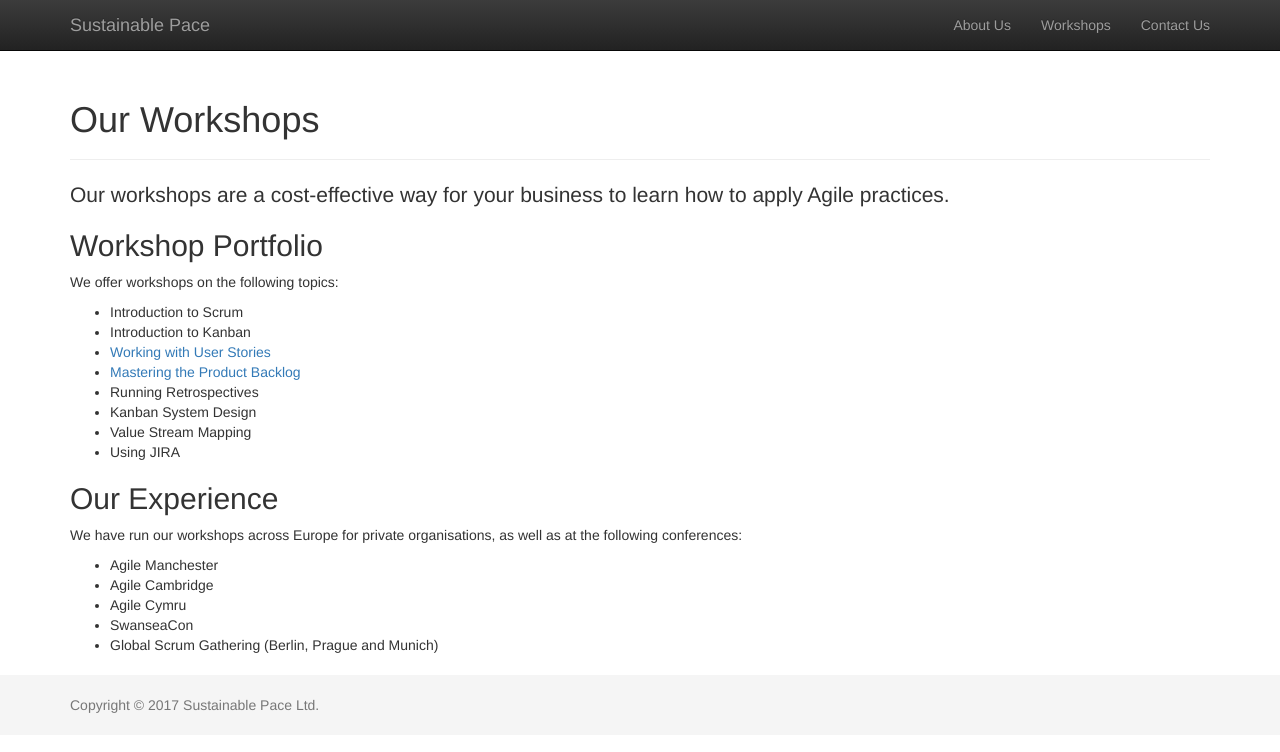
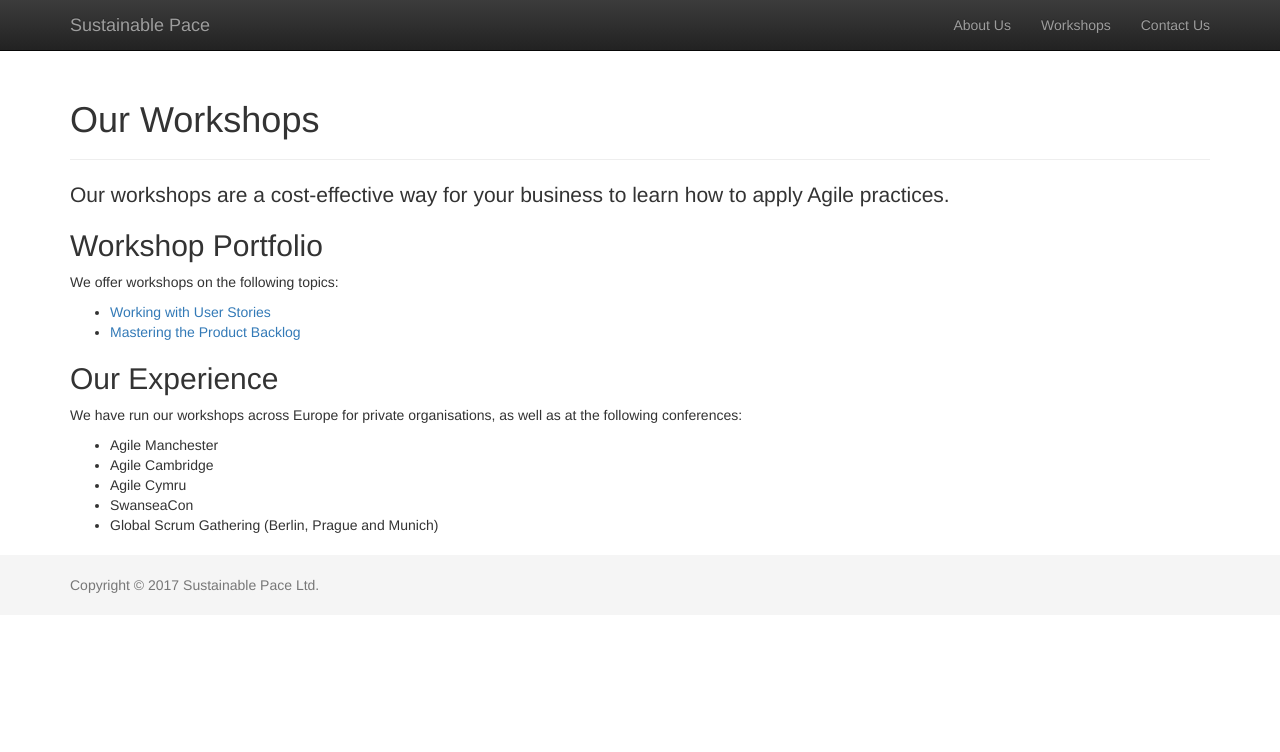
Before and after one commit to seize-the-dave/sustainable-pace, a Jekyll site: the page built from workshops.md, in a window 1280 px wide. Shown: the top 752 px of the page. Built offline with Jekyll 4.4.1, drawn with Linux system fonts in a browser that asks for light colours; nearby versions of some CDN libraries.

Commit message:
Create workshops.md

```diff
--- a/workshops.md
+++ b/workshops.md
@@ -11,14 +11,8 @@ Our workshops are a cost-effective way for your business to learn how to apply A
 
 We offer workshops on the following topics:
 
-- Introduction to Scrum
-- Introduction to Kanban
 - [Working with User Stories](/our-workshops/working-with-user-stories.html)
 - [Mastering the Product Backlog](/our-workshops/mastering-the-product-backlog.html)
-- Running Retrospectives
-- Kanban System Design
-- Value Stream Mapping
-- Using JIRA
 
 ## Our Experience
 
```
